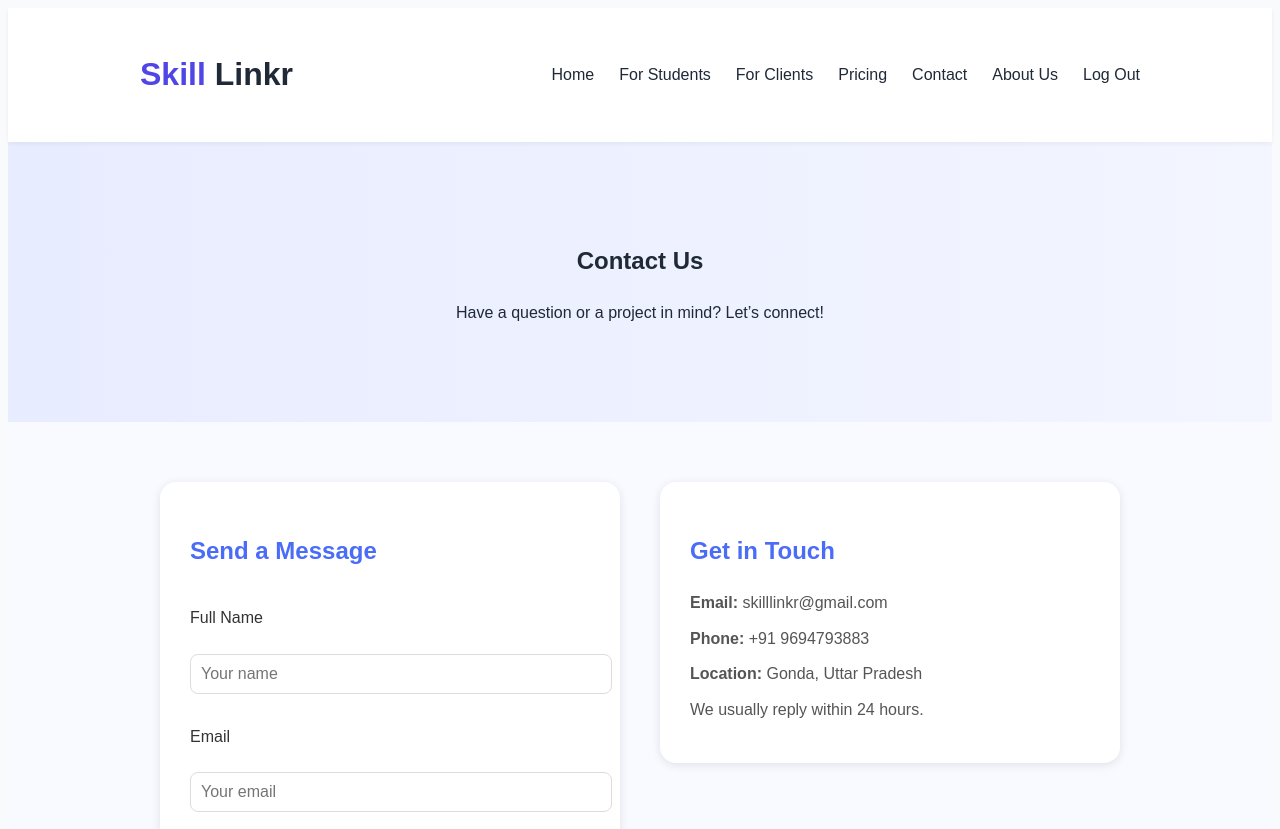
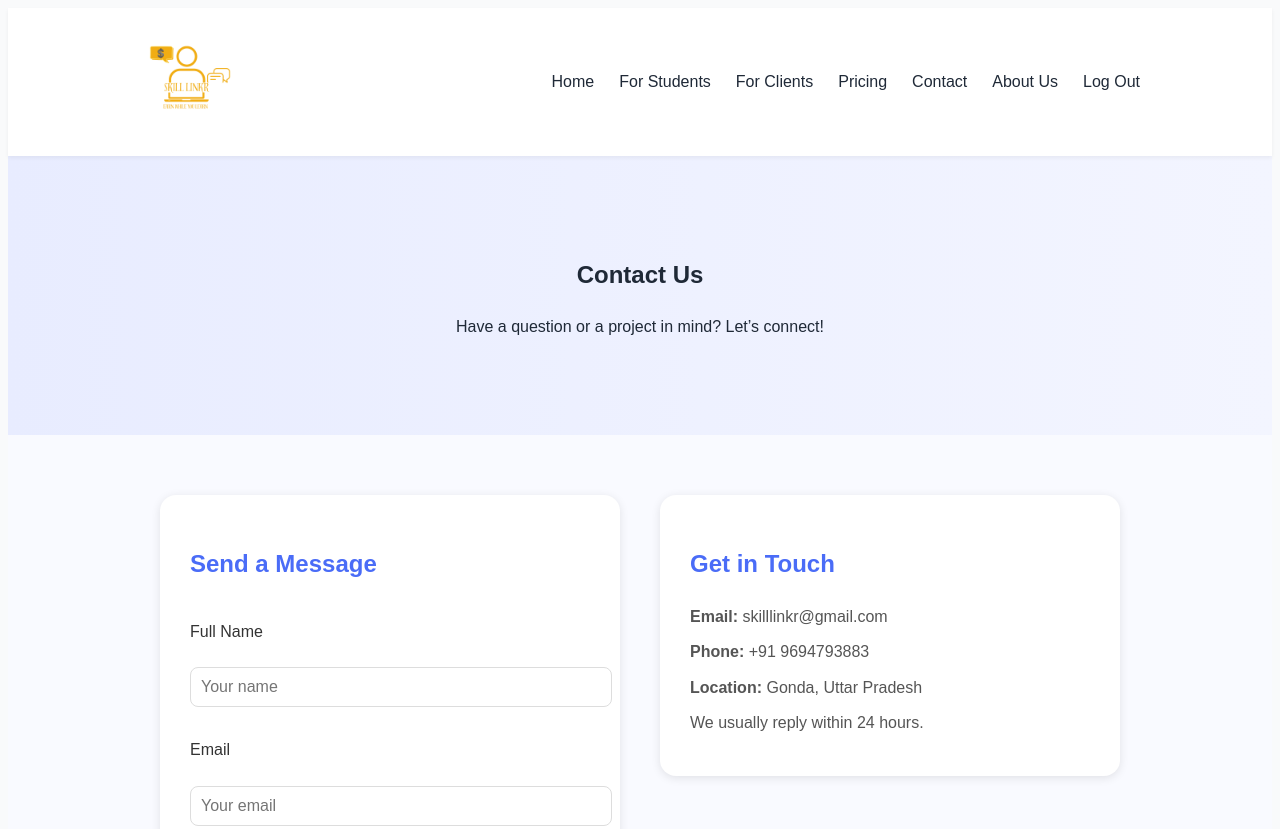
Before and after one commit to adarshshukla1-dev/Skill-Linkr-Student-Freelancer-Platform, a plain HTML site: page contact.html in a window 1280 px wide. Shown: the top 829 px of the page. Drawn offline with Linux system fonts and the light colour scheme.

Commit message:
Update contact.html

```diff
--- a/contact.html
+++ b/contact.html
@@ -11,9 +11,9 @@
  <header>
   <div class="menu-toggle">&#9776; </div>
       <div class="container">
-  <div class="logo">
-        <h1><span>Skill</span> Linkr</h1>
-      </div>
+   <div class="logo">
+  <img src="_Skill Linkr Personal Logo (1).png" alt="Logo">
+</div>
       <nav>
         <ul>
           <li><a href="dashboard.html">Home</a></li>
```
